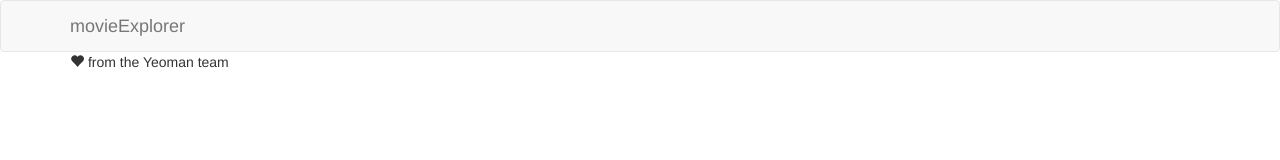
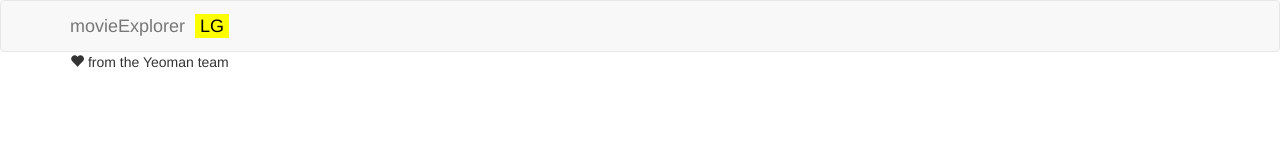
Before and after one commit to ahennebel/movie-explorer-groupe-3, a website: page app/index.html in a window 1280 px wide. Drawn offline with nearby package versions, Linux system fonts and the light colour scheme; files that its build step writes are made by us from their sources; files whose address does not match are found by name.

Commit message:
Mise en place SCSS (suite) + Repère Taille Bootstrap
Rèpere à commenter lors de la mise en prod

```diff
--- a/app/styles/main.scss
+++ b/app/styles/main.scss
@@ -1,17 +1,33 @@
 @import 'bower_components/bourbon/app/assets/stylesheets/_bourbon.scss';
 
-/* Variables */
+/* Variables
+*************************************************/
 $title-color: #3675db;
 
-/* Mixins */
+/* Mixins
+*************************************************/
 
-/* Bootstrap Overrides */
+
+/*****************************************************************/
+/* eXtra Small devices XS (phones, less than 768px)              */
+/* No media query since this is the default in Bootstrap         */
+/*****************************************************************/
+.navbar-brand:after {
+  content:"XS";
+  margin-left: 10px;
+  padding: 2px 5px;
+  background: purple;
+  color: white;
+}
+
+/* Bootstrap Overrides
+*************************************************/
 .navbar {
   margin-bottom: 0;
 }
 
-/* Home Style */
-
+/* Home Style
+*************************************************/
 .movie-item {
   a {
     div {
@@ -45,11 +61,51 @@ $title-color: #3675db;
 }
 
 
-/* Page Movie Style */
-
+/* Page Movie Style
+*************************************************/
 .page-movie-header {
   width: 100%;
   height: 100px;
   background: url(images/bg.jpg) no-repeat center center;
   background-size: cover;
 }
+
+
+/*****************************************************************/
+/* SMall devices SM (tablets, 768px and up)                      */
+/*****************************************************************/
+@media screen and (min-width: 768px) {
+  .navbar-brand:after {
+    content:"SM";
+    margin-left: 10px;
+    padding: 2px 5px;
+    background: red;
+    color: white;
+  }
+}
+
+/*****************************************************************/
+/* MeDium devices MD (desktops, 992px and up)                    */
+/*****************************************************************/
+@media screen and (min-width: 992px) {
+  .navbar-brand:after {
+    content:"MD";
+    margin-left: 10px;
+    padding: 2px 5px;
+    background: orange;
+    color: white;
+  }
+}
+
+/*****************************************************************/
+/* LarGe devices LG (large desktops, 1200px and up)              */
+/*****************************************************************/
+@media screen and (min-width: 1200px) {
+  .navbar-brand:after {
+    content:"LG";
+    margin-left: 10px;
+    padding: 2px 5px;
+    background: yellow;
+    color: black;
+  }
+}
```
Also changed, not shown: .tmp/styles/main.css, 1 other file.
